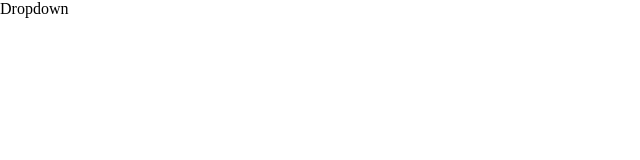
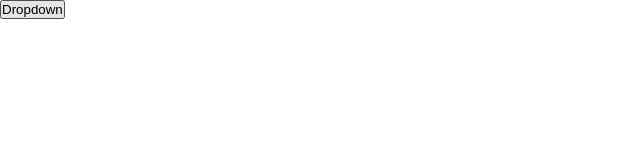
Before and after one commit to lukmanAkhmad/dropdown-menu, a website built with webpack: page src/template.html in a window 1280 px wide. Shown: the full height of the page, 0-640 px from the left. Built offline with nearby package versions, Linux system fonts and the light colour scheme.

Commit message:
refactor: createDropdown

```diff
--- a/src/uiControl.js
+++ b/src/dropdown-menu.js
@@ -1,20 +1,23 @@
 export default function createDropdown({
-  containerElementCSSSelector = "",
-  ItemDropdown = ["Option 1"],
+  containerElementCSSSelector = "body",
+  itemDropdown = ["Option 1"],
   expandEvent = "click",
 } = {}) {
   const containerElement = document.querySelector(containerElementCSSSelector);
 
   const dropdown = document.createElement("div");
   dropdown.classList.add("dropdown");
-  dropdown.textContent = "Dropdown";
-  const dropdownContent = document.createElement("div");
+  const btnDropdown = document.createElement("button");
+  btnDropdown.classList.add("btn-dropdown");
+  btnDropdown.textContent = "Dropdown";
+  const dropdownContent = document.createElement("ul");
   dropdownContent.classList.add("dropdown-content");
 
-  const showDropdownContent = () => dropdownContent.classList.add("visible");
+  const showDropdownContent = () => dropdownContent.classList.toggle("visible");
   const hideDropdownContent = () => dropdownContent.classList.remove("visible");
 
-  dropdown.addEventListener(expandEvent, () => {
+  btnDropdown.addEventListener(expandEvent, (e) => {
+    e.preventDefault();
     if (dropdownContent.classList.contains("visible")) {
       hideDropdownContent();
     } else {
@@ -22,13 +25,14 @@ export default function createDropdown({
     }
   });
 
-  ItemDropdown.forEach((items) => {
-    const dropdownItem = document.createElement("div");
+  itemDropdown.forEach((items) => {
+    const dropdownItem = document.createElement("li");
     dropdownItem.textContent = `${items}`;
 
     dropdownContent.appendChild(dropdownItem);
   });
 
+  dropdown.appendChild(btnDropdown);
+  dropdown.appendChild(dropdownContent);
   containerElement.appendChild(dropdown);
-  containerElement.appendChild(dropdownContent);
 }
--- a/src/index.js
+++ b/src/index.js
@@ -1,6 +1,12 @@
 import "./styles.css";
-import createDropdown from "./uiControl";
+import createDropdown from "./dropdown-menu";
 
-createDropdown({
+const itemDropdown = ["Option 1", "Option 2", "Option 3"];
+
+const clickDropdown = {
   containerElementCSSSelector: ".container-dropdown",
-});
+  itemDropdown: itemDropdown,
+  expandEvent: "click",
+};
+
+createDropdown(clickDropdown);
--- a/src/styles.css
+++ b/src/styles.css
@@ -2,9 +2,11 @@
   margin: 0;
   padding: 0;
 }
+
 .dropdown-content {
   display: none;
 }
 .visible {
   display: flex;
+  flex-direction: column;
 }
```
